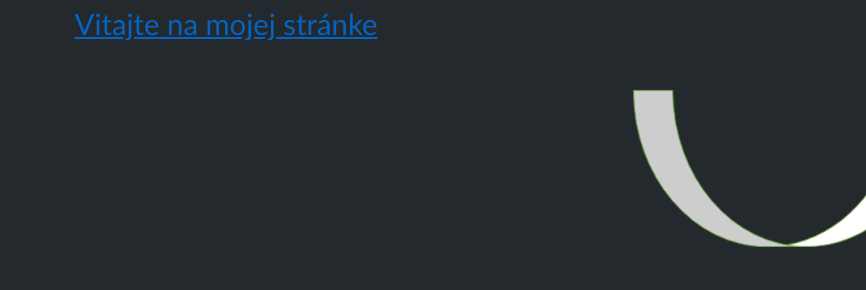
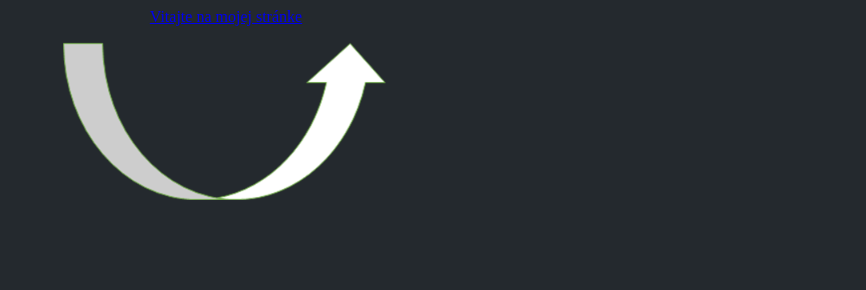
Before and after one commit to LauraMariaRejdovjanova/Simply, a plain HTML site: page index.html in a window 1280 px wide. Shown: the whole page, without its empty margins (414-1280 px from the left). Drawn offline with Linux system fonts and the light colour scheme.

Commit message:
Update index.html

```diff
--- a/index.html
+++ b/index.html
@@ -2,56 +2,28 @@
 
 <head>
 <meta http-equiv=Content-Type content="text/html">
-<meta name=Generator content="Microsoft Word 15 (filtered)">
 <meta charset="utf-8">
 <style>
-<!--
- /* Font Definitions */
- @font-face
-	{font-family:"Cambria Math";
-	panose-1:2 4 5 3 5 4 6 3 2 4;}
-@font-face
-	{font-family:Calibri;
-	panose-1:2 15 5 2 2 2 4 3 2 4;}
- /* Style Definitions */
- p.MsoNormal, li.MsoNormal, div.MsoNormal
-	{margin-top:0cm;
-	margin-right:0cm;
-	margin-bottom:8.0pt;
-	margin-left:0cm;
-	line-height:107%;
-	font-size:11.0pt;
-	font-family:"Calibri",sans-serif;}
-a:link, span.MsoHyperlink
-	{color:#0563C1;
-	text-decoration:underline;}
-.MsoChpDefault
-	{font-family:"Calibri",sans-serif;}
-.MsoPapDefault
-	{margin-bottom:8.0pt;
-	line-height:107%;}
-@page WordSection1
-	{size:612.0pt 792.0pt;
-	margin:70.85pt 70.85pt 70.85pt 70.85pt;}
-div.WordSection1
-	{page:WordSection1;}
--->
+.center {
+    display: block;
+    margin-left: auto;
+    margin-right: auto;
+
+}
+p {
+ text-align:center
+}
 </style>
+
 
 </head>
 
-<body bgcolor="#24292E" lang=EN-US link="#0563C1" vlink="#954F72"
-style='word-wrap:break-word'>
+<body bgcolor="#24292E">
 
-<div class=WordSection1>
 
-<p class=MsoNormal align=center style='text-align:center'><span
-style='position:absolute;z-index:251659264;left:0px;margin-left:1006px;
-margin-top:81px;width:407px;height:198px'><img width=326 height=158
-src="image001.png"></span><span lang=SK style='font-size:22.0pt;
-line-height:107%;color:white'><a href="02.html">Vitajte na mojej stránke</a></span></p>
-
-</div>
+ <a href="02.html"><p>Vitajte na mojej stránke </p></a>
+ <img class="center" width=326 height=158
+ src="image001.png">
 
 </body>
 
```
